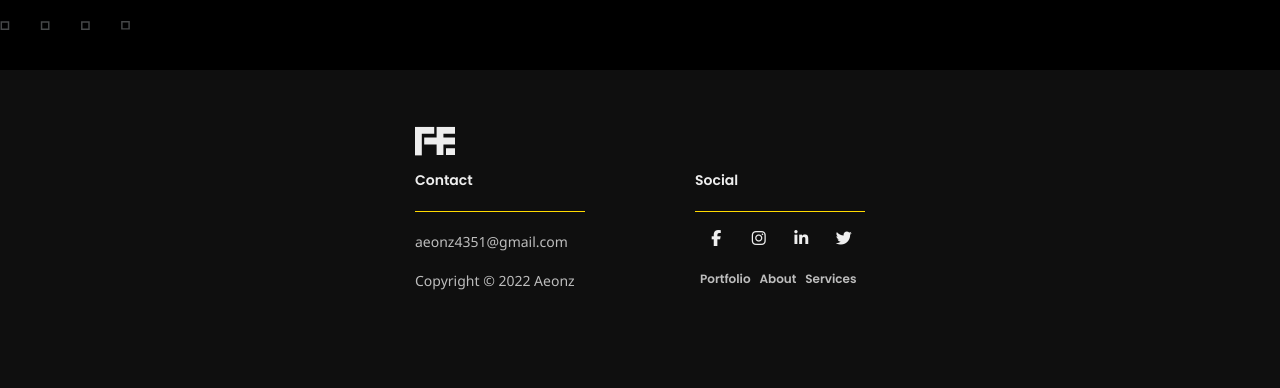
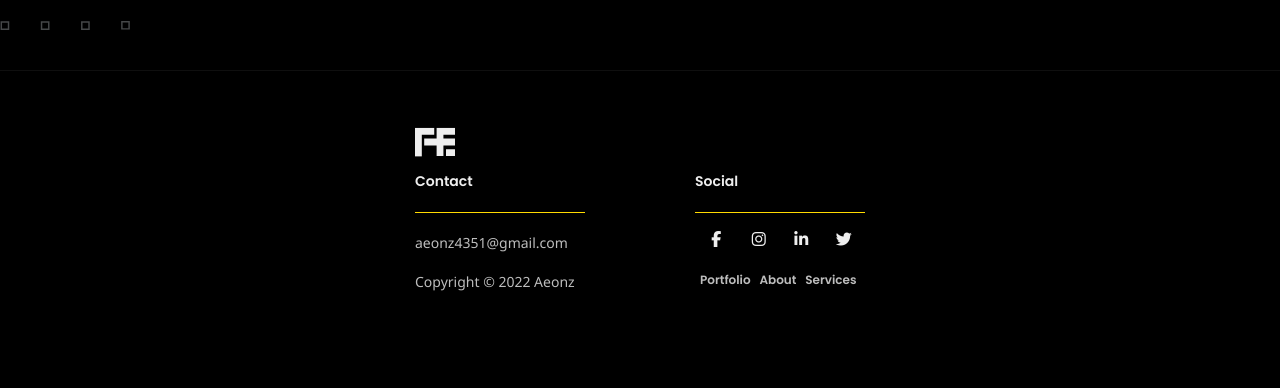
Before and after one commit to aeonzz/aeonz.github.io, a plain HTML site: page index.html in a window 1280 px wide. Shown: the part 5238-5626 px from the top of the page. Drawn offline with nearby package versions, Linux system fonts and the light colour scheme.

Commit message:
Update styles.css

```diff
--- a/styles.css
+++ b/styles.css
@@ -906,7 +906,8 @@
 }
 
 footer {
-    background-color: var(--card-bg);
+    border-top: solid var(--card-bg) 1px;
+    background-color: var(--bg);
     padding: 100px 0;
 }
 
```
